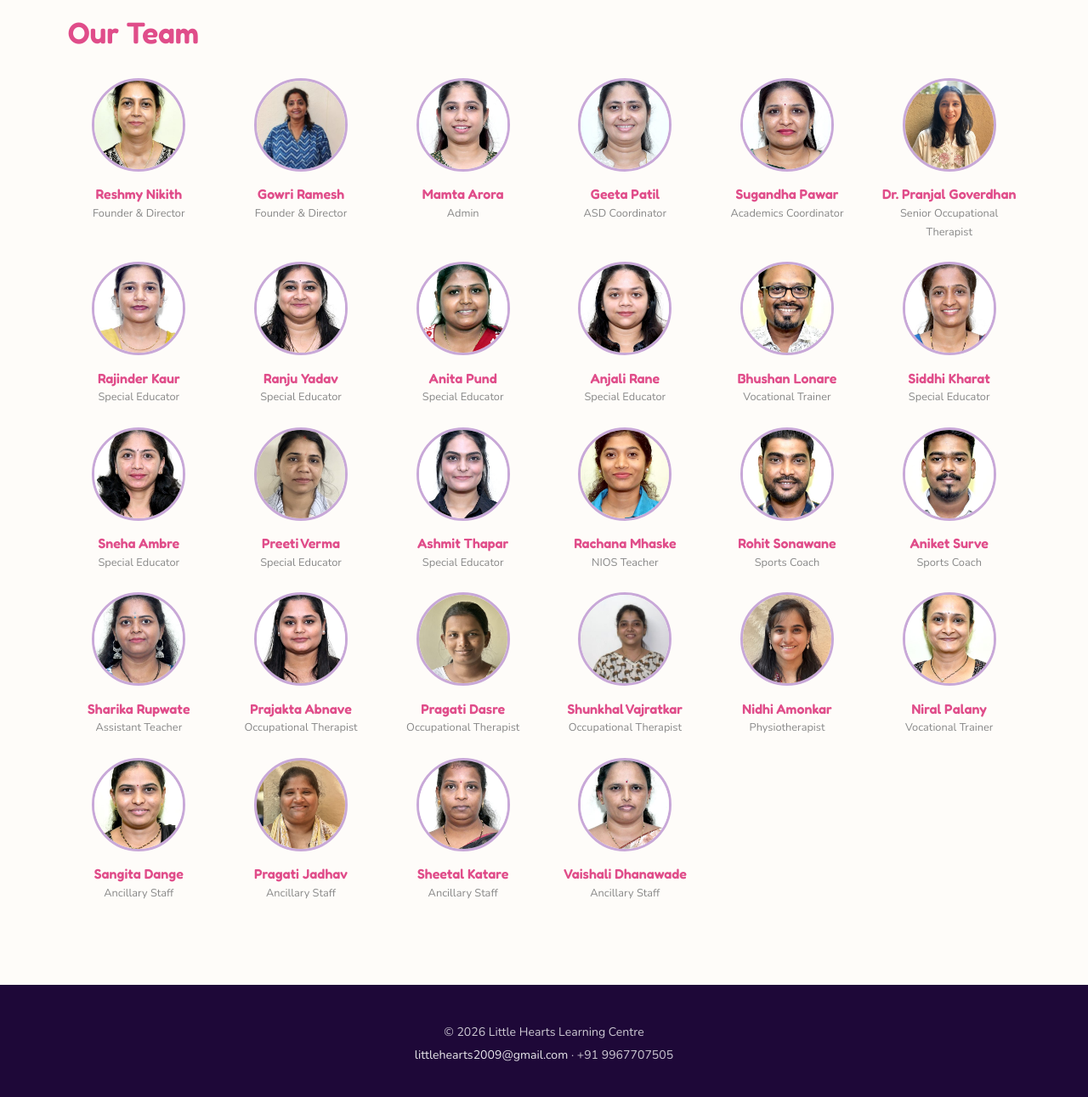
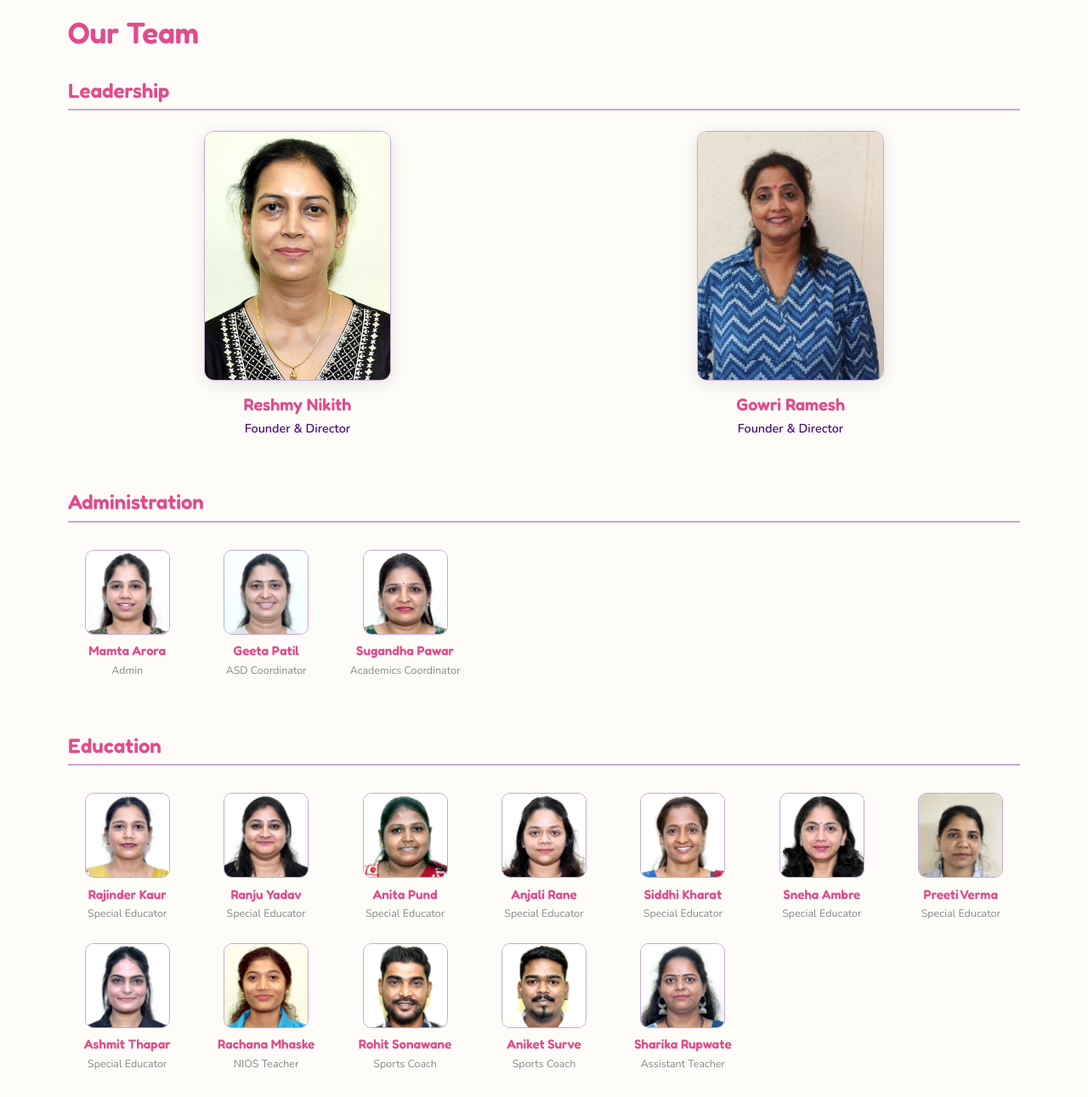
Before and after one commit to Cortinarius-I/LHLC_deCAP, a Jekyll site: the page built from teachers.md, in a window 1280 px wide and 1400 px high, cut to the strip 109-1400 px from the top of the window. Shown: the whole strip at 85% size. Built offline with Jekyll 4.4.1, drawn with Linux system fonts in a browser that asks for light colours; some of the changed text lies outside the part shown.

Commit message:
add sections to team page

```diff
--- a/assets/css/main.scss
+++ b/assets/css/main.scss
@@ -402,13 +402,74 @@ main {
   opacity: 1;
 }
 
-// ── Team grid ──
+// ── Team page ──
 
+.team-section {
+  margin-bottom: 3rem;
+}
+
+.team-section-title {
+  font-family: 'Fredoka', sans-serif;
+  font-size: 1.5rem;
+  color: $accent;
+  border-bottom: 2px solid $border;
+  padding-bottom: 0.4rem;
+  margin-bottom: 1.5rem;
+}
+
+// Leadership – 2-column portrait layout
+.team-leaders {
+  display: grid;
+  grid-template-columns: 1fr 1fr;
+  gap: 2.5rem;
+  margin-bottom: 1rem;
+}
+
+.leader-card {
+  text-align: center;
+}
+
+.leader-photo {
+  width: 100%;
+  max-width: 220px;
+  aspect-ratio: 3 / 4;
+  object-fit: cover;
+  object-position: top;
+  border-radius: 12px;
+  border: 1.5px solid $border;
+  box-shadow: 0 4px 18px rgba(0,0,0,0.10);
+  display: block;
+  margin: 0 auto 1rem;
+}
+
+.leader-name {
+  font-family: 'Fredoka', sans-serif;
+  font-size: 1.25rem;
+  color: $primary;
+  margin: 0 0 0.2rem;
+}
+
+.leader-role {
+  color: $accent;
+  font-weight: 600;
+  font-size: 0.9rem;
+  margin: 0 0 0.75rem;
+}
+
+.leader-bio {
+  font-size: 0.92rem;
+  line-height: 1.65;
+  color: $muted;
+  max-width: 320px;
+  margin: 0 auto;
+}
+
+// All other sections
 .team-grid {
   display: grid;
-  grid-template-columns: repeat(auto-fit, minmax(140px, 1fr));
+  grid-template-columns: repeat(auto-fill, minmax(130px, 1fr));
   gap: 1.5rem;
-  padding: 1rem 0 2rem;
+  padding: 0.5rem 0 1rem;
 }
 
 .team-card {
@@ -416,23 +477,25 @@ main {
 }
 
 .team-photo {
-  width: 110px;
-  height: 110px;
-  border-radius: 50%;
+  width: 100px;
+  height: 100px;
+  border-radius: 10px;
   object-fit: cover;
-  border: 3px solid $border;
-  margin-bottom: 0.5rem;
+  object-position: top;
+  border: 1.5px solid $border;
+  display: block;
+  margin: 0 auto 0.6rem;
 }
 
 .team-card h3 {
-  font-size: 1rem;
+  font-size: 0.95rem;
   margin: 0;
   color: $primary;
 }
 
 .team-card p {
   margin: 0.15rem 0 0;
-  font-size: 0.8rem;
+  font-size: 0.78rem;
   color: $muted;
 }
 
@@ -810,13 +873,22 @@ main {
     padding: 2rem 0;
   }
 
+  .team-leaders {
+    grid-template-columns: 1fr 1fr;
+    gap: 1.25rem;
+  }
+
+  .leader-photo {
+    max-width: 140px;
+  }
+
   .team-grid {
-    grid-template-columns: repeat(auto-fit, minmax(120px, 1fr));
+    grid-template-columns: repeat(auto-fill, minmax(110px, 1fr));
     gap: 1rem;
   }
 
   .team-photo {
-    width: 90px;
-    height: 90px;
+    width: 80px;
+    height: 80px;
   }
 }
--- a/teachers.md
+++ b/teachers.md
@@ -4,96 +4,155 @@ layout: page
 team:
   - name: Reshmy Nikith
     role: Founder & Director
+    section: leadership
+    bio: ""
     photo: /assets/media/staff/reshmy-nikith.jpg
   - name: Gowri Ramesh
     role: Founder & Director
+    section: leadership
+    bio: ""
     photo: /assets/media/staff/gowri-ramesh.jpg
   - name: Mamta Arora
     role: Admin
+    section: administration
     photo: /assets/media/staff/mamta-arora.jpg
   - name: Geeta Patil
     role: ASD Coordinator
+    section: administration
     photo: /assets/media/staff/geeta-patil.jpg
   - name: Sugandha Pawar
     role: Academics Coordinator
+    section: administration
     photo: /assets/media/staff/sugandha-pawar.jpg
-  - name: Dr. Pranjal Goverdhan
-    role: Senior Occupational Therapist
-    photo: /assets/media/staff/dr-pranjal-goverdhan.jpg
   - name: Rajinder Kaur
     role: Special Educator
+    section: education
     photo: /assets/media/staff/rajinder-kaur.jpg
   - name: Ranju Yadav
     role: Special Educator
+    section: education
     photo: /assets/media/staff/ranju-yadav.jpg
   - name: Anita Pund
     role: Special Educator
+    section: education
     photo: /assets/media/staff/anita-pund.jpg
   - name: Anjali Rane
     role: Special Educator
+    section: education
     photo: /assets/media/staff/anjali-rane.jpg
-  - name: Bhushan Lonare
-    role: Vocational Trainer
-    photo: /assets/media/staff/bhushan-lonare.jpg
   - name: Siddhi Kharat
     role: Special Educator
+    section: education
     photo: /assets/media/staff/siddhi-kharat.jpg
   - name: Sneha Ambre
     role: Special Educator
+    section: education
     photo: /assets/media/staff/sneha-ambre.jpg
   - name: Preeti Verma
     role: Special Educator
+    section: education
     photo: /assets/media/staff/preeti-verma.jpg
   - name: Ashmit Thapar
     role: Special Educator
+    section: education
     photo: /assets/media/staff/ashmit-thapar.jpg
   - name: Rachana Mhaske
     role: NIOS Teacher
+    section: education
     photo: /assets/media/staff/rachana-mhaske.jpg
   - name: Rohit Sonawane
     role: Sports Coach
+    section: education
     photo: /assets/media/staff/rohit-sonawane.jpg
   - name: Aniket Surve
     role: Sports Coach
+    section: education
     photo: /assets/media/staff/aniket-surve.jpg
   - name: Sharika Rupwate
     role: Assistant Teacher
+    section: education
     photo: /assets/media/staff/sharika-rupwate.jpg
+  - name: Dr. Pranjal Goverdhan
+    role: Senior Occupational Therapist
+    section: therapy
+    photo: /assets/media/staff/dr-pranjal-goverdhan.jpg
   - name: Prajakta Abnave
     role: Occupational Therapist
+    section: therapy
     photo: /assets/media/staff/prajakta-abnave.jpg
   - name: Pragati Dasre
     role: Occupational Therapist
+    section: therapy
     photo: /assets/media/staff/pragati-dasre.jpg
   - name: Shunkhal Vajratkar
     role: Occupational Therapist
+    section: therapy
     photo: /assets/media/staff/shunkhal-vajratkar.jpg
   - name: Nidhi Amonkar
     role: Physiotherapist
+    section: therapy
     photo: /assets/media/staff/nidhi-amonkar.jpg
+  - name: Bhushan Lonare
+    role: Vocational Trainer
+    section: vocational-training
+    photo: /assets/media/staff/bhushan-lonare.jpg
   - name: Niral Palany
     role: Vocational Trainer
+    section: vocational-training
     photo: /assets/media/staff/niral-palany.jpg
   - name: Sangita Dange
     role: Ancillary Staff
+    section: support
     photo: /assets/media/staff/sangita-dange.jpg
   - name: Pragati Jadhav
     role: Ancillary Staff
+    section: support
     photo: /assets/media/staff/pragati-jadhav.jpg
   - name: Sheetal Katare
     role: Ancillary Staff
+    section: support
     photo: /assets/media/staff/sheetal-katare.jpg
   - name: Vaishali Dhanawade
     role: Ancillary Staff
+    section: support
     photo: /assets/media/staff/vaishali-dhanawade.jpg
 ---
 
+{% assign sections      = "leadership,administration,education,therapy,vocational-training,support" | split: "," %}
+{% assign section_labels = "Leadership,Administration,Education,Therapy,Vocational Training,Support" | split: "," %}
+
+{% for sec in sections %}
+  {% assign sec_members = page.team | where: "section", sec %}
+  {% if sec_members.size > 0 %}
+  {% assign sec_label = section_labels[forloop.index0] %}
+
+<section class="team-section">
+<h2 class="team-section-title">{{ sec_label }}</h2>
+
+{% if sec == "leadership" %}
+<div class="team-leaders">
+  {% for member in sec_members %}
+  <div class="leader-card">
+    <img src="{{ member.photo | relative_url }}" alt="{{ member.name }}" class="leader-photo">
+    <h3 class="leader-name">{{ member.name }}</h3>
+    <p class="leader-role">{{ member.role }}</p>
+    {% assign bio = member.bio | strip %}
+    {% if bio != "" %}<p class="leader-bio">{{ bio }}</p>{% endif %}
+  </div>
+  {% endfor %}
+</div>
+{% else %}
 <div class="team-grid">
-{% for member in page.team %}
-<div class="team-card">
-  <img src="{{ member.photo | relative_url }}" alt="{{ member.name }}" class="team-photo">
-  <h3>{{ member.name }}</h3>
-  <p>{{ member.role }}</p>
+  {% for member in sec_members %}
+  <div class="team-card">
+    <img src="{{ member.photo | relative_url }}" alt="{{ member.name }}" class="team-photo">
+    <h3>{{ member.name }}</h3>
+    <p>{{ member.role }}</p>
+  </div>
+  {% endfor %}
 </div>
+{% endif %}
+
+</section>
+  {% endif %}
 {% endfor %}
-</div>
```
Also changed, not shown: admin/config.yml (+12 -1 lines).
